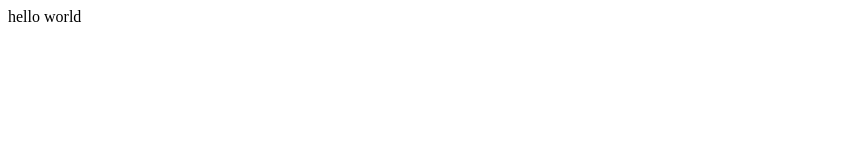
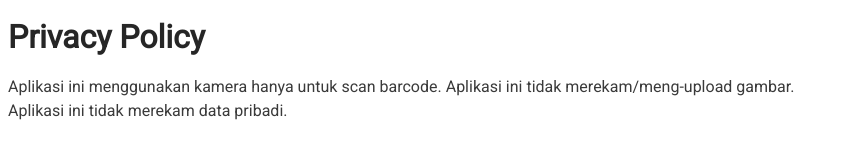
Before and after one commit to developerbst/developerbst.github.io, a plain HTML site: page index.html in a window 1280 px wide. Shown: the whole page, without its empty margins (0-848 px from the left). Drawn offline with Linux system fonts and the light colour scheme.

Commit message:
add index.html

```diff
--- a/index.html
+++ b/index.html
@@ -1 +1,43 @@
-hello world
+<!doctype html>
+
+<html lang="en">
+
+<head>
+    <meta charset="utf-8">
+
+    <title>rekapresi</title>
+    <meta name="description" content="Privacy Policy">
+    <meta name="author" content="budi">
+
+
+    <link rel="stylesheet" href="https://fonts.googleapis.com/css?family=Roboto">
+    <style>
+        body {
+            color: #262626;
+            font-family: "Roboto", Arial, sans-serif;
+            font-weight: 400;
+            font-style: normal;
+            line-height: 1;
+            cursor: default;
+        }
+
+        .ArticleCopy {
+            color: #3a3a3a;
+            font-size: 16px;
+            font-weight: 400;
+            line-height: 1.5;
+        }
+    </style>
+</head>
+
+<body>
+    <h1>Privacy Policy</h1>
+    <div class="ArticleCopy">
+        Aplikasi ini menggunakan kamera hanya untuk scan barcode. Aplikasi ini tidak merekam/meng-upload gambar.
+    </div>
+    <div class="ArticleCopy">
+        Aplikasi ini tidak merekam data pribadi.
+    </div>
+</body>
+
+</html>
```
